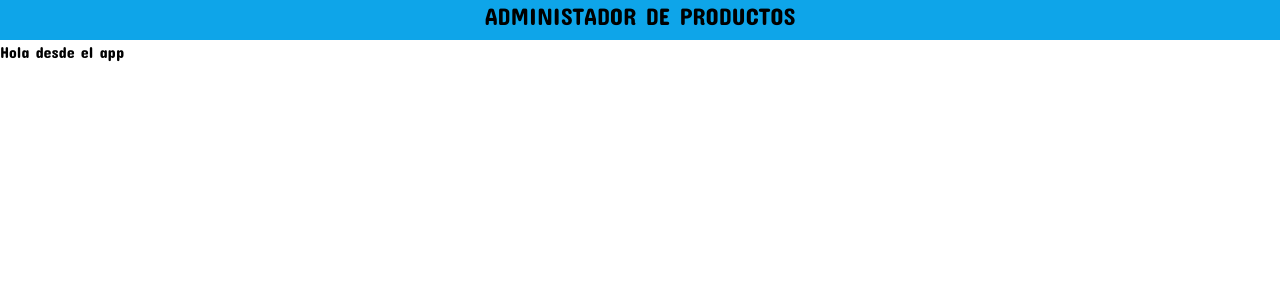
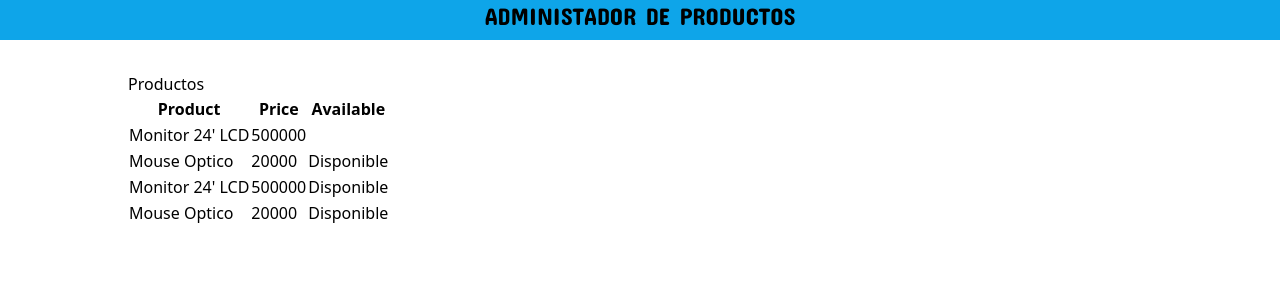
Before and after one commit to jhonbg09/proyecto-sena-crud, a React (Vite) app in the folder Cliente/: page / in a window 1280 px wide. Shown: the top 300 px of the page. Built offline with nearby package versions, Linux system fonts and the light colour scheme.

Commit message:
Agregando agregando tabla

```diff
--- a/Cliente/src/App.tsx
+++ b/Cliente/src/App.tsx
@@ -1,12 +1,13 @@
 
 import './App.css'
 import Header from './components/Header'
+import Products from './components/Products'
 
 function App() {
   return (
-    <div className='m-0 w-screen h-screen'>
+    <div className='flex flex-col items-center m-0 w-screen h-screen'>
       <Header/>
-      <p>Hola desde el app</p>
+      <Products/>
     </div>
   )
 }
--- /dev/null
+++ b/Cliente/src/components/Products.tsx
@@ -0,0 +1,10 @@
+import TableProducts from "./TableProducts";
+
+export default function Products() {
+  return (
+    <div className="justify-center my-8 w-4/5">
+      <h2>Productos</h2>
+      <TableProducts />
+    </div>
+  );
+}
--- /dev/null
+++ b/Cliente/src/components/TableProducts.tsx
@@ -0,0 +1,27 @@
+
+import  data  from '../data/data'
+import type { Product } from '../types'
+export default function TableProducts() {
+  return (
+    <div>
+      <table>
+  <thead>
+    <tr>
+      <th>Product</th>
+      <th>Price</th>
+      <th>Available</th>
+    </tr>
+  </thead>
+  <tbody>
+    {data.map((products : Product) => (
+      <tr key={data.id}>
+        <td>{products.product}</td>
+        <td>{products.price}</td>
+        <td>{products.available}</td>
+      </tr>
+    ))}
+  </tbody>
+</table>
+    </div>
+  )
+}
--- /dev/null
+++ b/Cliente/src/data/data.ts
@@ -0,0 +1,28 @@
+const data = [
+    {
+        id: 1,
+        product: "Monitor 24' LCD",
+        price: 500000,
+        available: true,
+    },
+    {
+        id: 2,
+        product: "Mouse Optico",
+        price: 20000,
+        available: "Disponible",
+    },
+    {
+        id: 1,
+        product: "Monitor 24' LCD",
+        price: 500000,
+        available: "Disponible",
+    },
+    {
+        id: 2,
+        product: "Mouse Optico",
+        price: 20000,
+        available: "Disponible",
+    }
+];
+
+export default data;
--- /dev/null
+++ b/Cliente/src/types/index.ts
@@ -0,0 +1,6 @@
+export type Product = {
+    id: number;
+    product: string;
+    price: number;
+    available: string;
+}
```
